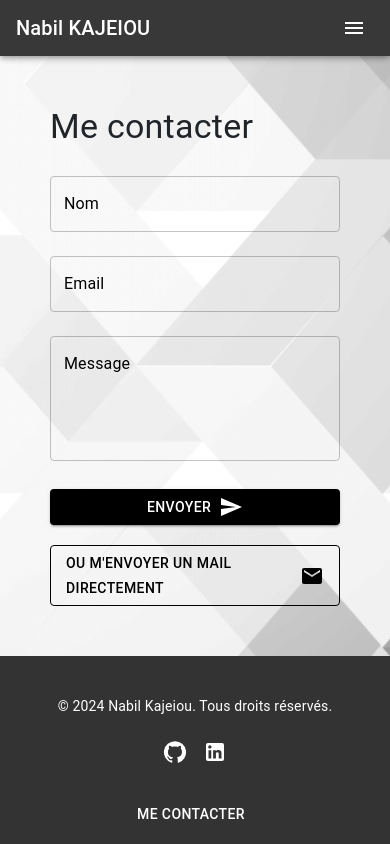
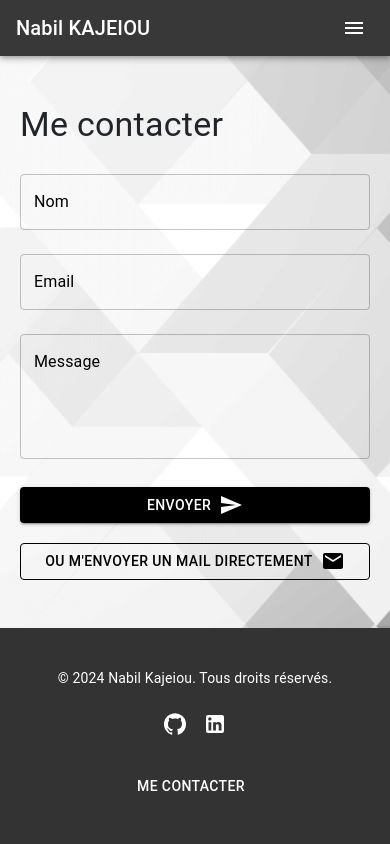
Before and after one commit to kajeiou/Portfolio-React, a React (Create React App) app: page /contact in a window 390 px wide. Built offline with nearby package versions, Linux system fonts and the light colour scheme.

Commit message:
Title fixed, Form contact responsive

```diff
--- a/src/components/Contact.js
+++ b/src/components/Contact.js
@@ -19,7 +19,7 @@ export default function Contact() {
       .then((response) => {
         console.log('Email envoyé avec succès!', response.status, response.text);
         setAlert({ open: true, message: 'Votre message a été envoyé avec succès!', severity: 'success' });
-        setFormData({ name: '', email: '', message: '' }); s
+        setFormData({ name: '', email: '', message: '' });
       }, (error) => {
         console.log('Échec de l\'envoi de l\'email', error);
         setAlert({ open: true, message: 'Échec de l\'envoi de votre message. Veuillez réessayer.', severity: 'error' });
@@ -31,11 +31,10 @@ export default function Contact() {
   };
 
   return (
-    <Box sx={{ padding: '50px' }}>
+    <Box sx={{ padding: '20px' }}>
       <Typography variant="h4" gutterBottom>
         Me contacter
       </Typography>
-
 
       {alert.open && (
         <Alert
@@ -180,6 +179,7 @@ export default function Contact() {
         <Button
           variant="contained"
           type="submit"
+          fullWidth
           sx={{
             marginTop: '20px',
             backgroundColor: 'black',
@@ -197,12 +197,12 @@ export default function Contact() {
 
       <Button
         variant="outlined"
+        fullWidth
         sx={{
           marginTop: '20px',
           display: 'flex',
           alignItems: 'center',
           justifyContent: 'center',
-          width: '100%',
           color: 'black',
           borderColor: 'black'
         }}
--- a/src/components/Home.js
+++ b/src/components/Home.js
@@ -45,7 +45,7 @@ export default function Home() {
                             'Développeur Full Stack 🚀', 1000,
                             "<span>Développeur Full Stack &#x1F680;</span>", 2000
                         ]}
-                        loop={99}
+                        loop={5}
                         wrapper="span"
                     />
 
```
